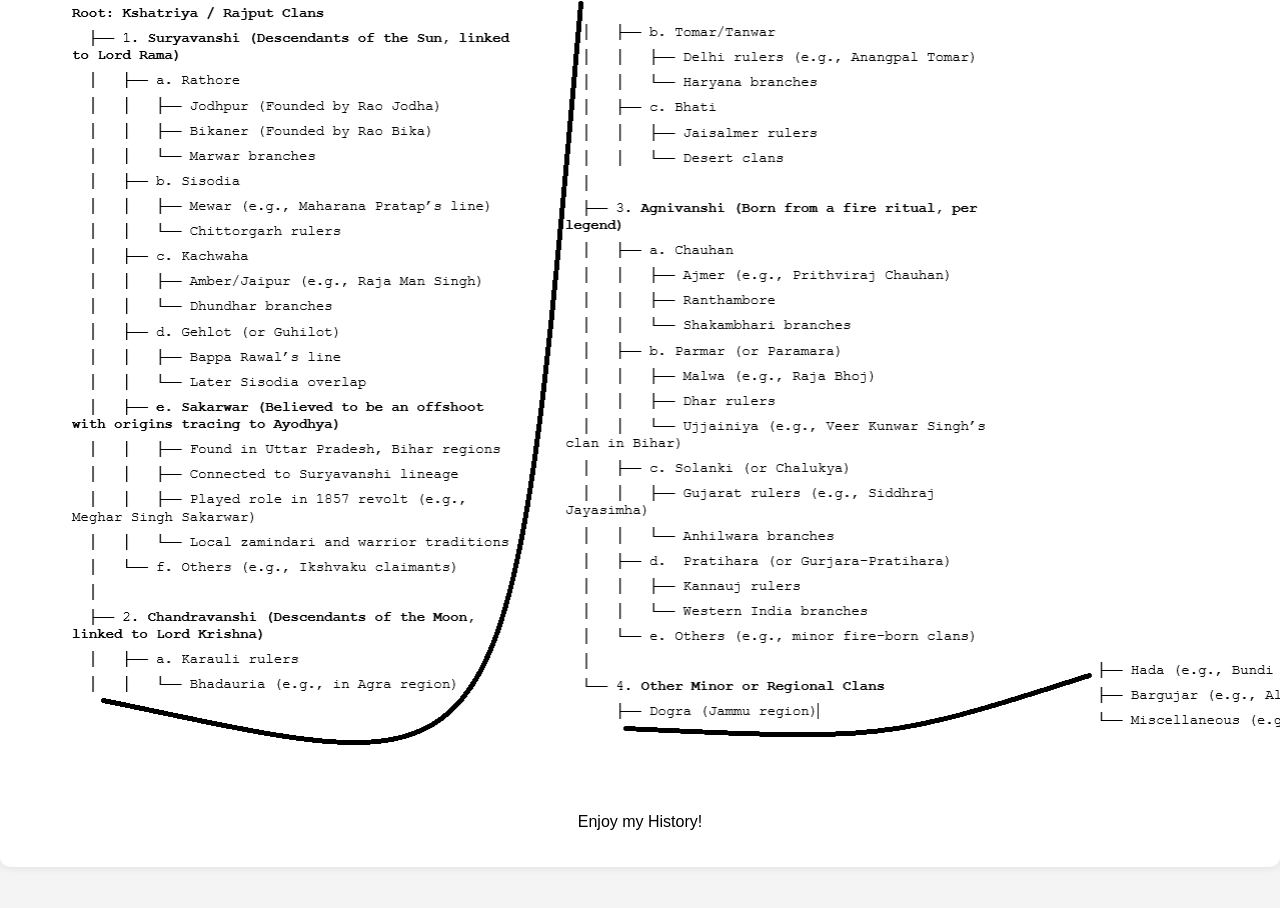
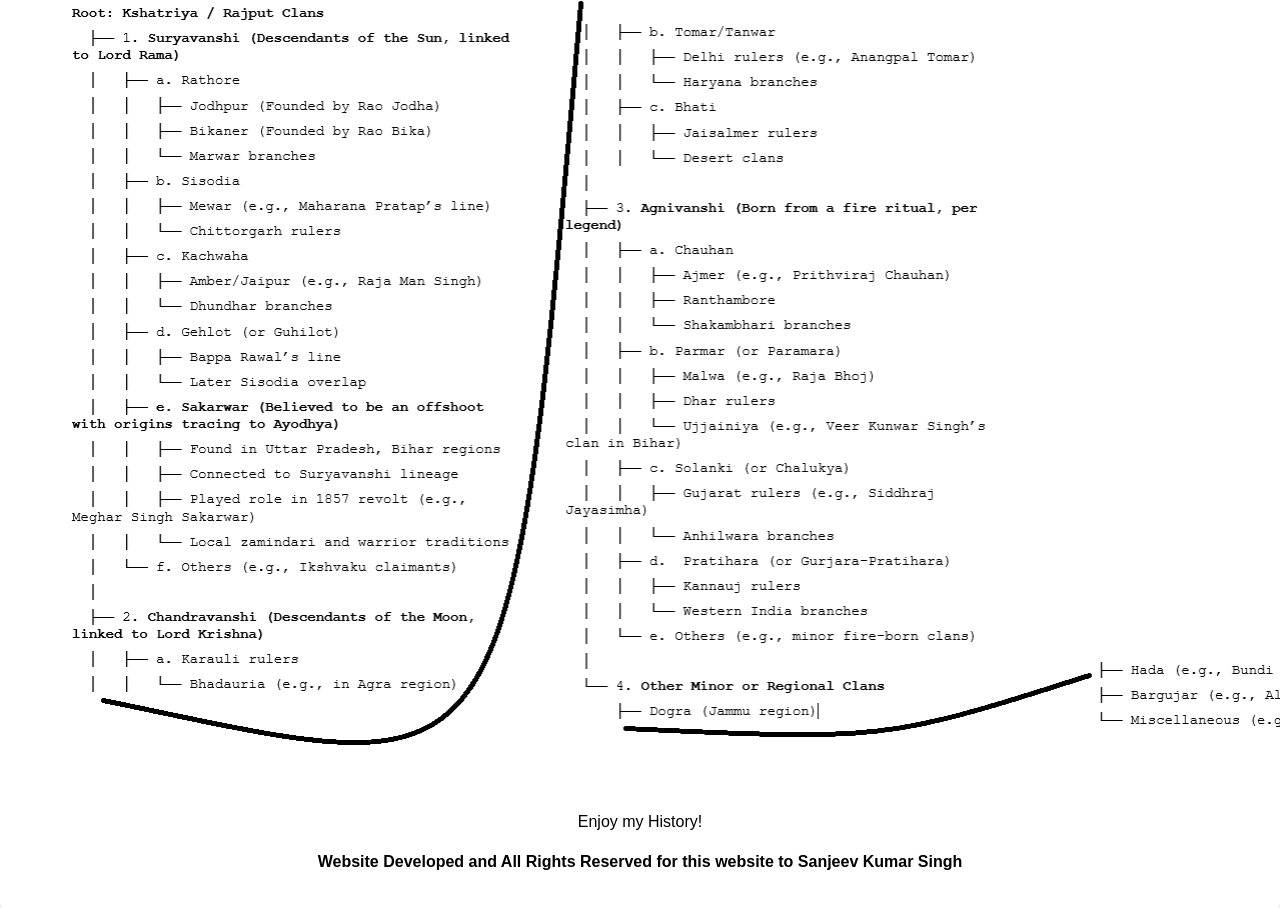
Before and after one commit to SANJEEVSINGH10/Sanjeev_Ancestoral_History, a plain HTML site: page index.html in a window 1280 px wide. Shown: the part 653-1561 px from the top of the page. Drawn offline with Linux system fonts and the light colour scheme.

Commit message:
Update index.html

```diff
--- a/index.html
+++ b/index.html
@@ -62,6 +62,8 @@ On June 6, 1858, Babu Amar Singh, leading a force of 2,000 sepoys and 500 sowars
         <p><h3><b>Below is the Depiction of My Ancestoral Descendants History</b></h3></p>
         <img src="Rajput's lineage.png" alt="Hover Image" class="animated-image">
         <p>Enjoy my History!</p>
+        <h4 align="center">Website Developed and All Rights Reserved for this website to Sanjeev Kumar Singh </h4>
+</body>
     </div>
 </body>
 </html>
```
